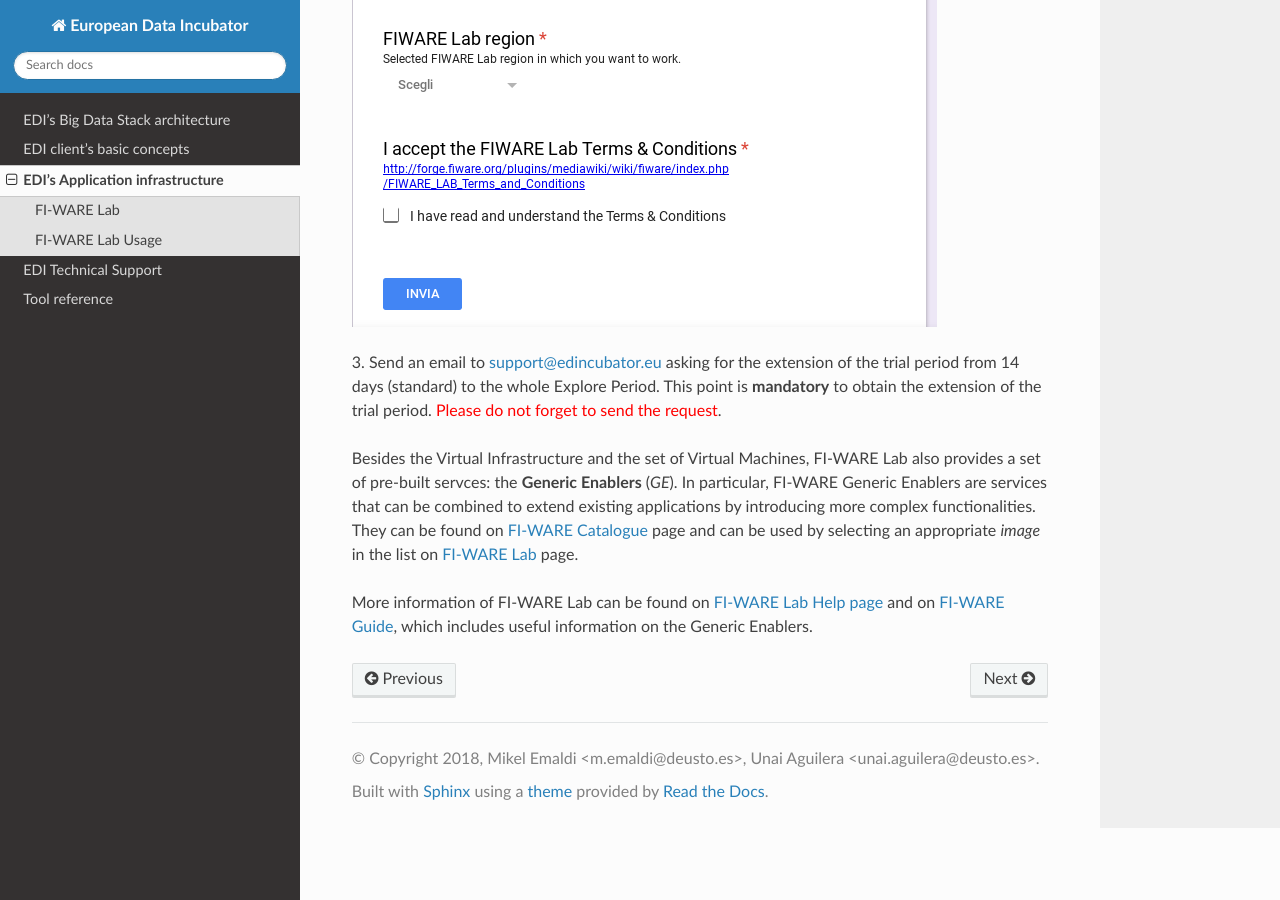
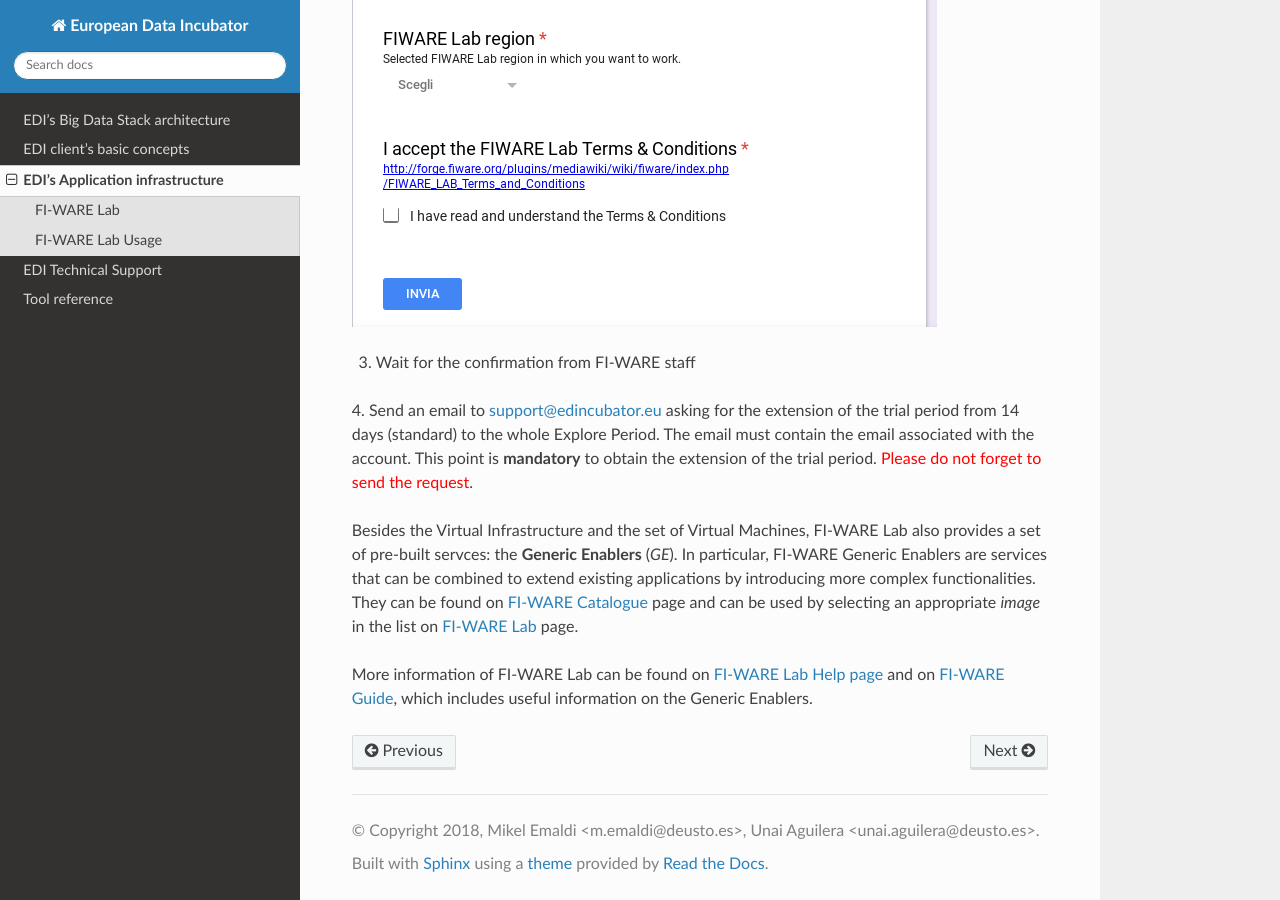
Before and after one commit to edincubator/edi-doc, a Sphinx documentation site: the page built from source/application-infrastructure/index.rst, in a window 1280 px wide and 900 px high, scrolled down 2700 px. Built offline with Sphinx 7.4.7 and the Read the Docs theme 2.0.0, drawn with Linux system fonts in a browser that asks for light colours.

Commit message:
clarifications on the registration process for the Application Infra

```diff
--- a/source/application-infrastructure/index.rst
+++ b/source/application-infrastructure/index.rst
@@ -45,9 +45,11 @@
 
 .. image:: ./img/fiware-lab-account-form.png
 
+3. Wait for the confirmation from FI-WARE staff
+
 .. raw:: html
 
-   <p>3. Send an email to <a class="reference external" href="mailto:support&#37;&#52;&#48;edincubator&#46;eu">support<span>&#64;</span>edincubator<span>&#46;</span>eu</a> asking for the extension of the trial period from 14 days (standard) to the whole Explore Period. This point is
+   <p>4. Send an email to <a class="reference external" href="mailto:support&#37;&#52;&#48;edincubator&#46;eu">support<span>&#64;</span>edincubator<span>&#46;</span>eu</a> asking for the extension of the trial period from 14 days (standard) to the whole Explore Period. The email must contain the email associated with the account. This point is
    <strong>mandatory</strong> to obtain the extension of the trial period. <font color="red"> Please do not forget to send the request</font>.</p>
 
 
```
